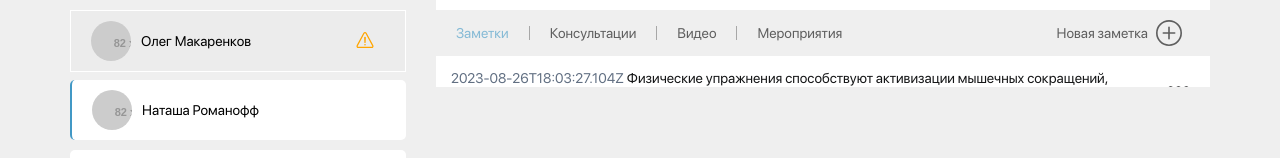
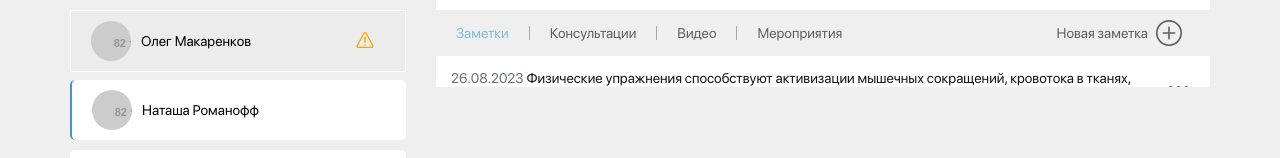
Before and after one commit to ExUngueLeonem/test_nicecode, a React (Create React App) app: page /notes in a window 1280 px wide. Shown: the part 180-338 px from the top of the page. Built offline with nearby package versions, Linux system fonts and the light colour scheme; data requests are answered from the project's data file; some icons are missing.

Commit message:
moment date

```diff
--- a/package.json
+++ b/package.json
@@ -14,6 +14,7 @@
     "classnames": "^2.3.2",
     "mobx": "^6.10.0",
     "mobx-react-lite": "^4.0.4",
+    "moment": "^2.29.4",
     "react": "^18.2.0",
     "react-dom": "^18.2.0",
     "react-icons": "^4.10.1",
--- a/src/components/content/consultationItem/index.tsx
+++ b/src/components/content/consultationItem/index.tsx
@@ -3,12 +3,14 @@ import {IConsultation} from "data/IConsultation";
 import ContentItemWrapper from "../contentItemWrapper";
 import {BsCameraVideoFill} from "react-icons/bs";
 import styles from './ConsultationItem.module.scss';
+import moment from "moment";
 
 interface IProps {
     item: IConsultation
 }
 
 const ConsultationItem: FC<IProps> = ({item}) => {
+    const date = moment(item.date).format("DD.MM.YYYY, hh:mm")
     return (
         <ContentItemWrapper>
             <div className={styles.image_container}>
@@ -21,7 +23,7 @@ const ConsultationItem: FC<IProps> = ({item}) => {
                 </div>
                 <div className={styles.info_container}>
                     <div className={styles.date}>
-                        {item.date}
+                        {date}
                     </div>
                     <div className={styles.status}>
                         {item.status !== "confirmed" && "Не подтверждена"}
--- a/src/components/content/eventItem/EventItem.module.scss
+++ b/src/components/content/eventItem/EventItem.module.scss
@@ -34,5 +34,8 @@
 
 .info_container {
   display: flex;
-  justify-content: space-between;
+  gap: 30px;
+  .icon {
+
+  }
 }
--- a/src/components/content/eventItem/index.tsx
+++ b/src/components/content/eventItem/index.tsx
@@ -2,12 +2,15 @@ import React, {FC} from 'react';
 import {IEvent} from "data/IEvent";
 import ContentItemWrapper from "../contentItemWrapper";
 import styles from './EventItem.module.scss';
+import moment from "moment";
 
 interface IProps {
     item: IEvent
 }
 
 const EventItem: FC<IProps> = ({item}) => {
+    const date = moment(item.date).format("DD.MM.YYYY");
+    const time = moment(item.date).format("hh:mm");
     return (
         <ContentItemWrapper>
             <div
@@ -26,10 +29,10 @@ const EventItem: FC<IProps> = ({item}) => {
                         {item.type === "ne webinar" && "не вебинар)"}
                     </div>
                     <div className={styles.date}>
-                        {item.date}
+                        {date}
                     </div>
                     <div className={styles.date}>
-                        {item.date}
+                        {time}
                     </div>
                 </div>
             </div>
--- a/src/components/content/notePost/index.tsx
+++ b/src/components/content/notePost/index.tsx
@@ -1,19 +1,20 @@
 import React, {FC} from 'react';
 import styles from './NotePost.module.scss';
 import {BsThreeDots} from "react-icons/bs";
-import mockImage from 'assets/images/mock/content.png'
 import {INote} from "data/INote";
+import moment from "moment/moment";
 
 interface IProps {
     item: INote
 }
 
 const NotePost: FC<IProps> = ({item}) => {
+    const date = moment(item.date).format("DD.MM.YYYY")
     return (
         <div className={styles.container}>
             <div>
                 <p>
-                    <span className={styles.data}>{item.date} </span>
+                    <span className={styles.data}>{date} </span>
                     {item.text}
                 </p>
 
--- a/src/components/content/videoItem/index.tsx
+++ b/src/components/content/videoItem/index.tsx
@@ -2,13 +2,14 @@ import React, {FC} from 'react';
 import {IVideo} from "data/IVideo";
 import ContentItemWrapper from "../contentItemWrapper";
 import styles from './VideoItem.module.scss';
+import moment from "moment/moment";
 
 interface IProps {
     item: IVideo;
 }
 
 const VideoItem: FC<IProps> = ({item}) => {
-
+    const date = moment(item.date).format("DD.MM.YYYY");
     return (
         <ContentItemWrapper>
             <div
@@ -26,7 +27,7 @@ const VideoItem: FC<IProps> = ({item}) => {
                         {item.authorName}
                     </div>
                     <div className={styles.date}>
-                        {item.date}
+                        {date}
                     </div>
                 </div>
             </div>
```
Also changed, not shown: 1 other file (tests, documents, lock files or other folders).
